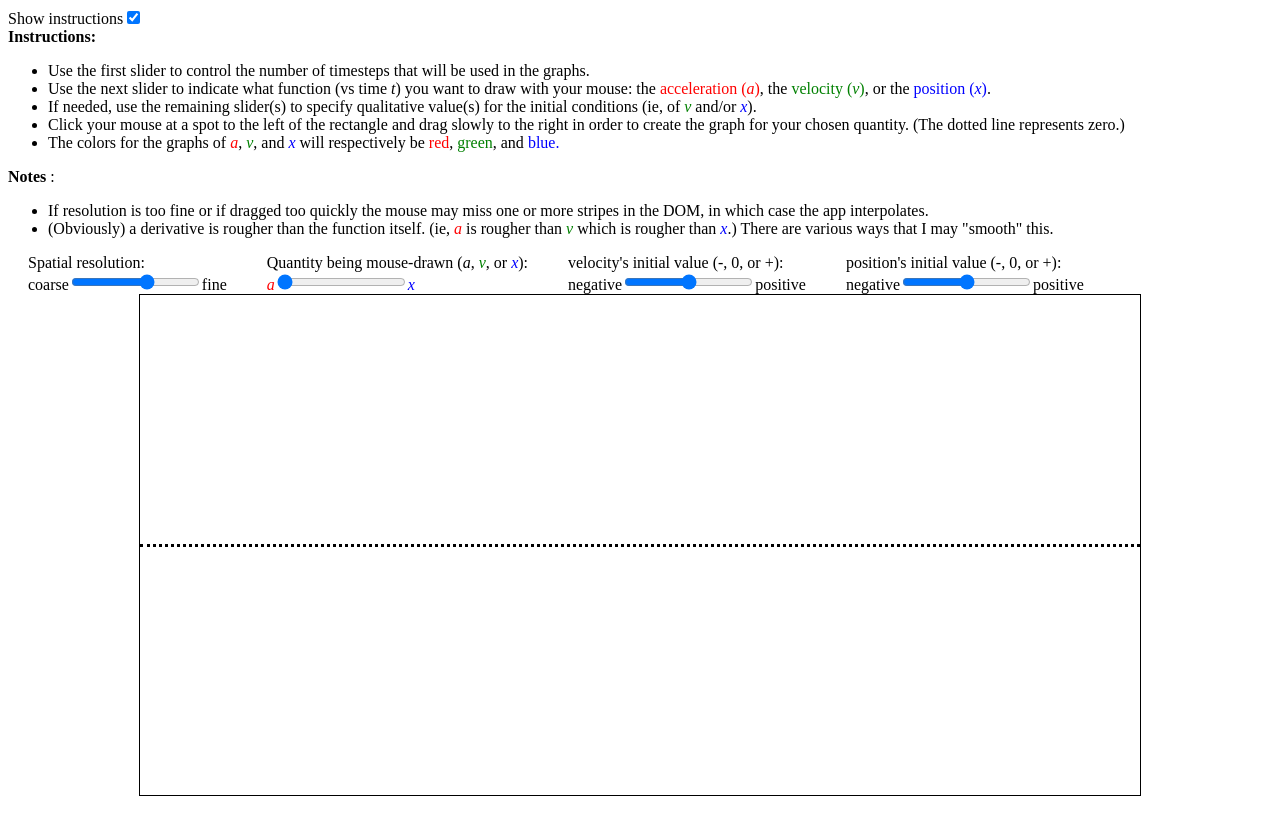
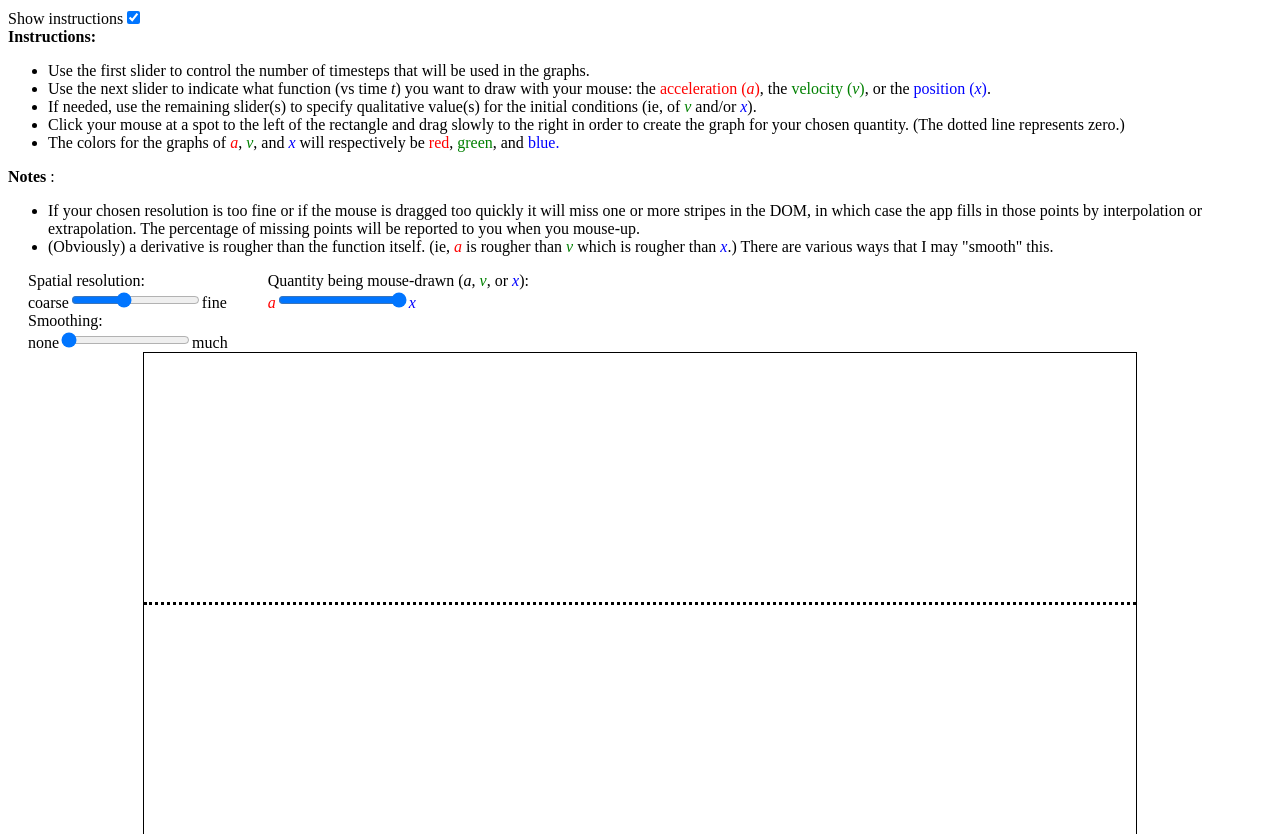
Before and after one commit to pknipp/graphical-kinematics, a React (Create React App) app: page / in a window 1280 px wide. Shown: the top 834 px of the page. Before the commit the page ends 804 px from the top, so only its background shows below. Built offline with nearby package versions, Linux system fonts and the light colour scheme.

Commit message:
Install slider for controlling width of smoothing window.

```diff
--- a/src/ThreeGraphs.js
+++ b/src/ThreeGraphs.js
@@ -7,38 +7,30 @@ class ThreeGraphs extends React.Component {
     constructor(props) {
         super(props);
         this.state = {
-            logN: 2.0,
-            width: 1000,
+            logN: 1.5,
+            widthRough: 1000,
             mousePressed: false,
-            ys: {},
-            d1max: 0,
-            d2max: 0,
-            i1max: 0,
-            i2max: 0,
-            i1s: [0],
-            d1s:[0],
-            i2s: [0],
-            d2s: [0],
             i1i: 0,
             i2i: 0,
-            avx: 0,
-            id: -1,
+            avx: 2,
             showInstructions: true,
+            logSmooth: 0,
         }
         this.height = 500;
+        this.widthRough = 1000;
         this.iiMax = 0.3;
         this.colors = ["red", "green", "blue"];
-        this.N = 2;
-        this.M = 4;
+        this.M = 2;
     }
 
     componentDidMount() {
         let n = Math.round(10 ** this.state.logN);
+        let N = Math.round(10 ** this.state.logSmooth) - 1;
         let ss = new Array(n + 1).fill(null);
         let ys = {};
-        let dt = Math.round(this.state.width / n);
+        let dt = Math.round(this.widthRough / n);
         let width = n * dt;
-        this.setState({ n, dt, width, ss, ys });
+        this.setState({ n, N, dt, width, ss, ys });
     }
 
     handleLogN = e => {
@@ -50,12 +42,25 @@ class ThreeGraphs extends React.Component {
         this.setState({ logN, n, dt, width, ss });
     }
 
+    handleLogSmooth = e => {
+        let logSmooth = Number(e.target.value);
+        let N = this.setN(logSmooth);
+        this.setState({ logSmooth, N },() => {
+            let { newYs, d1s, d1max, d2s, d2max, i1s, i1max, i2s, i2max } = this.fit(this.state.ys, this.state.n);
+            this.setState({ mousePressed: false, newYs, d1s, d1max, d2s, d2max, i1s, i1max, i2s, i2max});
+        })
+        // this.setState({ logN, n, dt, width, ss });
+    }
+
     handleInput = e => this.setState({[e.target.name]: Number(e.target.value)});
     handleCheckbox = e => this.setState({[e.target.name]: e.target.checked});
     handleToggle = e => this.setState({[e.target.name]: e.target.checked});
+    setN = logSmooth => Math.round(10 ** logSmooth - 1);
     handleDown = e => {
         e.preventDefault();
-        this.setState({ mousePressed: true, ys: {} });
+        let logSmooth = 0;
+        let N = this.setN(logSmooth)
+        this.setState({ mousePressed: true, ys: {}, logSmooth, N });
     }
     handleUp   = e => {
         e.preventDefault();
@@ -74,18 +79,17 @@ class ThreeGraphs extends React.Component {
         let ys =  {...state.ys};
         let y3 = e.nativeEvent.offsetY - height / 2;
         ys[id] = y3;
-        let { newYs, d1s, d1max, d2s, d2max, i1s, i1max, i2s, i2max } = this.fit(this.state.ys, id);
-        this.setState({ ys,
-            newYs, d1s, d1max, d2s, d2max, i1s, i1max, i2s, i2max
-        });
+        let { newYs, d1s, d1max, d2s, d2max, i1s, i1max, i2s, i2max } = this.fit(ys, id);
+        this.setState({ ys, newYs, d1s, d1max, d2s, d2max, i1s, i1max, i2s, i2max });
     }
 
     fit = (ys, n) => {
-        let { state, iiMax, height, M, N } = this;
+        let { state, iiMax, height } = this;
         let { i1i, i2i, width, dt } = state;
-        let newYs = [];
+        let M = this.M + this.state.avx;
+        let N = this.state.N + M - 1;
         let id = 0;
-        let [d1s, d2s, i1s, i2s] = [[], [], [], []];
+        let [newYs, d1s, d2s, i1s, i2s] = [[], [], [], [], []];
         let [d1max, d2max, i1max, i2max] = [0, 0, 0, 0];
 
         let ids = Object.keys(ys);
@@ -142,8 +146,8 @@ class ThreeGraphs extends React.Component {
     }
 
     render() {
-        let { state, handleDown, handleUp, handleEnter, handleLogN, handleInput, height } = this;
-        let { ss, ys, i1s, d1s, d2s, i2s, width, dt, i1i, i2i, logN, avx, i1max, i2max, d1max, d2max, mousePressed } = state;
+        let { state, handleDown, handleUp, handleEnter, handleLogN, handleInput, handleLogSmooth, height } = this;
+        let { ss, ys, i1s, d1s, d2s, i2s, width, dt, i1i, i2i, logN, avx, i1max, i2max, d1max, d2max, mousePressed, logSmooth } = state;
         return  !ss ? null : (
             <>
                 <div>
@@ -169,7 +173,7 @@ class ThreeGraphs extends React.Component {
                     </ul>
                     <b>Notes</b>    :
                     <ul>
-                        <li>If resolution is too fine or if dragged too quickly the mouse may miss one or more stripes in the DOM, in which case the app interpolates.</li>
+                        <li>If your chosen resolution is too fine or if the mouse is dragged too quickly it will miss one or more stripes in the DOM, in which case the app fills in those points by interpolation or extrapolation.  The percentage of missing points will be reported to you when you mouse-up.</li>
                         <li>(Obviously) a derivative is rougher than the function itself.  (ie, <i className="a">a</i> is rougher than <i className="v">v</i> which is rougher than <i className="x">x</i>.) There are various ways that I may "smooth" this.</li>
                     </ul>
                 </div>}
@@ -189,6 +193,20 @@ class ThreeGraphs extends React.Component {
                             />
                         </span>
                         <span>fine</span>
+                        <div>Smoothing: </div>
+                        <span>none</span>
+                        <span>
+                            <input
+                                type="range"
+                                onChange={handleLogSmooth}
+                                name="logSmooth"
+                                min="0"
+                                max={logN - 0.35}
+                                step="0.05"
+                                value={logSmooth}
+                            />
+                        </span>
+                        <span>much</span>
                     </div>
                     <div>
                         <div>Quantity being mouse-drawn (<i className="red">a</i>, <i className="v">v</i>, or <i className="x">x</i>): </div>
@@ -237,6 +255,9 @@ class ThreeGraphs extends React.Component {
                             />
                         </span>
                         <span>positive</span>
+                    </div>}
+                    {(mousePressed || !state.newYs) ? null : <div>
+                        {`${Math.round(100 * (1 - Object.keys(ys).length / (this.state.n + 1)))}% of your graph was missing.`}
                     </div>}
                 </div>
                 <div className="strips-container" onMouseDown={handleDown} onMouseUp={handleUp}>
```
